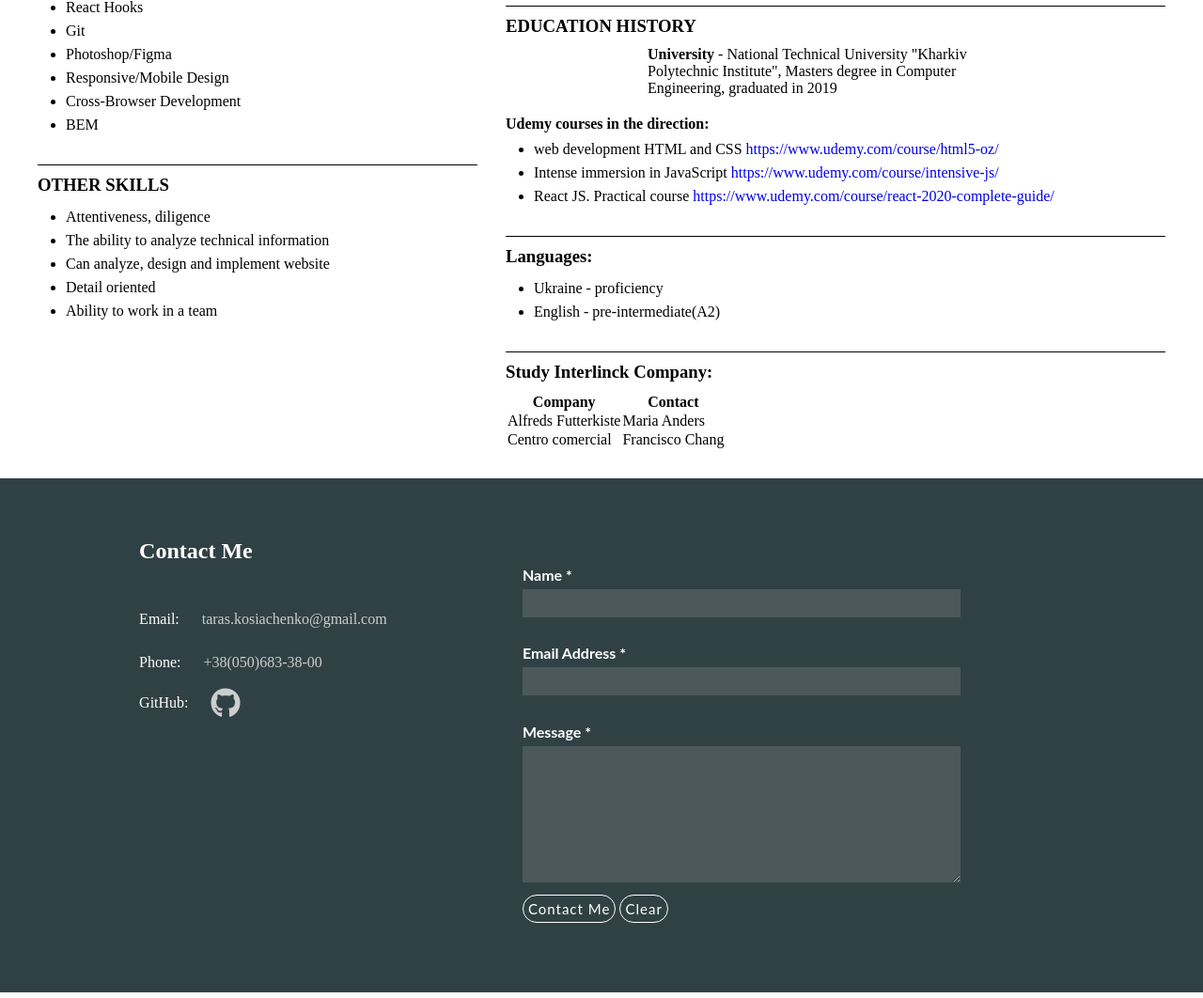
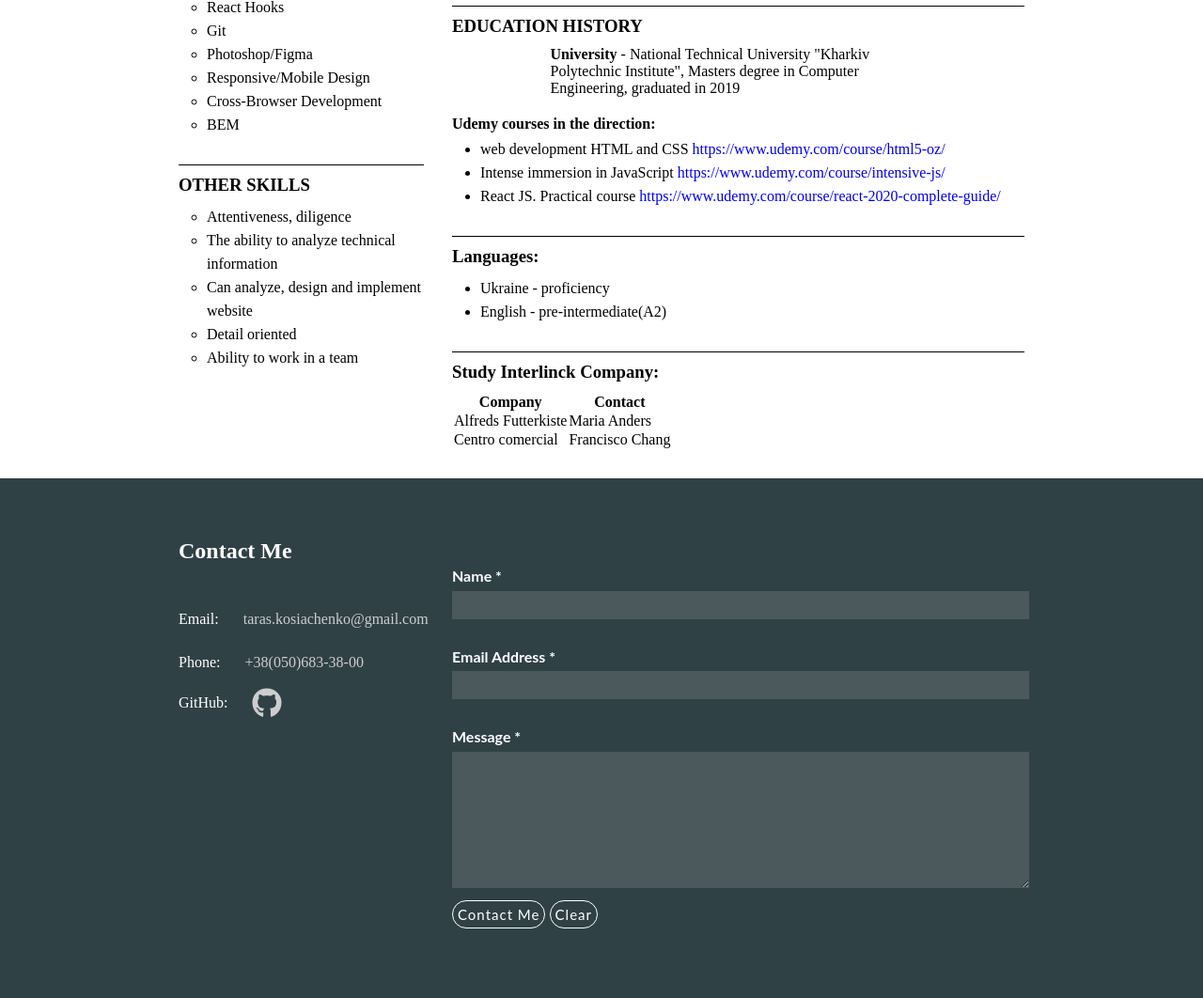
Before and after one commit to TarasKosiachenko/inCampFront, a plain HTML site: page index.html in a window 1280 px wide. Shown: the part 577-1639 px from the top of the page at 94% size. Drawn offline with Linux system fonts and the light colour scheme.

Commit message:
add style

```diff
--- a/style.css
+++ b/style.css
@@ -37,7 +37,7 @@ a {
 }
 
 .header__body {
-  max-width: 1200px;
+  max-width: 900px;
   margin: 0px auto;
   padding: 0px 30px;
   color: #fff;
@@ -85,7 +85,7 @@ a {
 }
 
 .personal-info {
-  max-width: 1200px;
+  max-width: 900px;
   margin: auto;
   display: flex;
   justify-content: space-between;
@@ -93,7 +93,7 @@ a {
 }
 
 .personal-info-left {
-  width: 40%;
+  width: 30%;
 }
 .png-file-column {
   position: relative;
@@ -134,8 +134,12 @@ a {
   color: rgb(240, 240, 240);
 }
 
+.info-left-second ul {
+  list-style: circle;
+}
+
 .personal-info-right {
-  width: 60%;
+  width: 70%;
   margin-left: 30px;
 }
 
@@ -408,14 +412,20 @@ h3 {
   }
 }
 
+footer {
+  background: #304145;
+}
 .footer {
-  background: #304145;
+  max-width: 900px;
+  margin: auto;
   display: flex;
   height: auto;
-  justify-content: space-around;
+  justify-content: space-between;
   padding: 5% 5%;
 }
-
+.footer .left {
+  width: 30%;
+}
 .footer .left h2 {
   padding-bottom: 50px;
   color: #fff;
@@ -427,7 +437,8 @@ h3 {
 }
 .right {
   font-family: "Lato", sans-serif;
-  width: 50%;
+  width: 70%;
+  margin-left: 30px;
 }
 .right p {
   color: #fff;
@@ -436,12 +447,12 @@ h3 {
 .right input {
   background: #4b595c;
   height: 30px;
-  width: 80%;
+  width: 100%;
 }
 .right textarea {
   background: #4b595c;
   height: 145px;
-  width: 80%;
+  width: 100%;
 }
 .letter {
   color: #fff;
```
